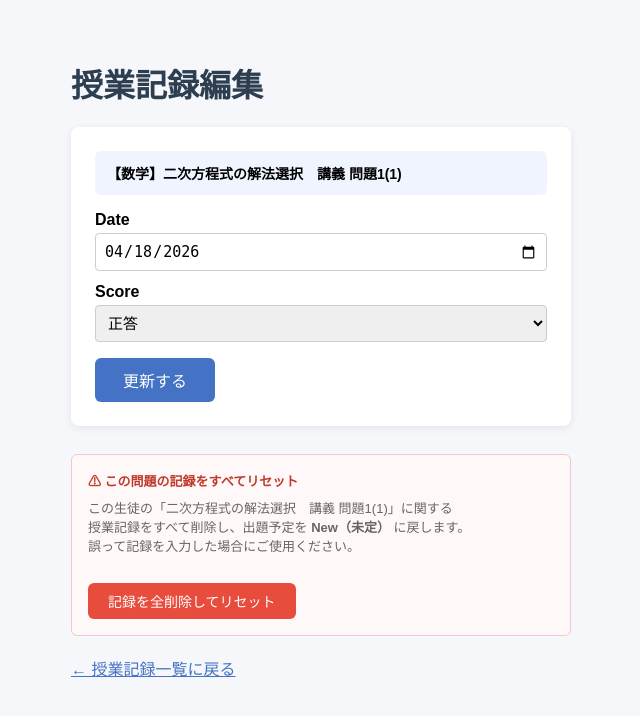
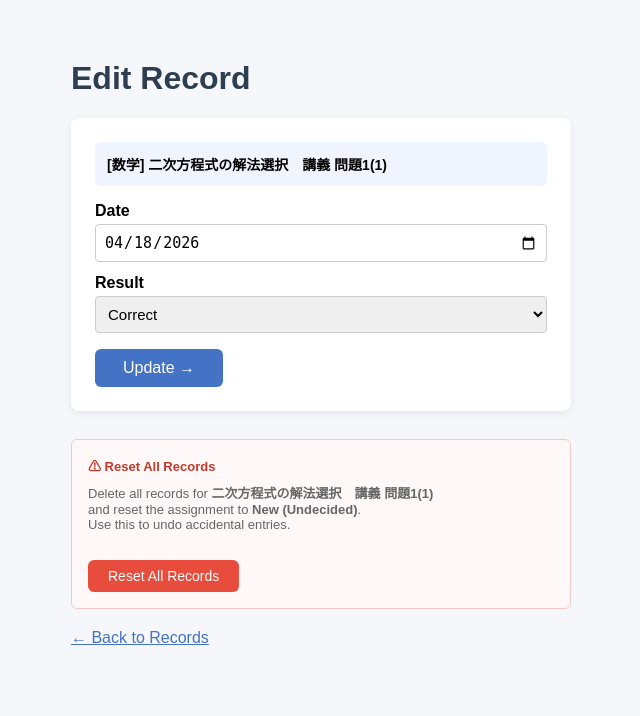
Before and after one commit to yuse0i03nakashima/study_planner, a Flask app: page /record/edit/11 in a window 1280 px wide. Shown: the top 716 px of the page, without its empty margins (319-959 px from the left). Run offline with Flask 3, Linux system fonts and the light colour scheme; data comes from the database, SQL or seed files in the repository.

Commit message:
UI統一: 日英混在・表記ズレを修正
record_edit.html:
  授業記録編集→Edit Record, 正答/誤答→Correct/Incorrect
  更新する→Update, キャンセル→Cancel, リセットする→Reset
  本当に〜→Confirm Reset, 日本語説明文→英語

record_list.html:
  削除しました→✓ Deleted, 削除失敗→Delete failed
  モーダルメッセージ→英語

record_bulk.html:
  未定→Undecided, 未来の出題予定→Future Assignments
  出題日未定→Undecided, Assignment なし→No Assignment

record.html:
  出題日未定の問題です→Problems with undecided dates. Select to record.
  (未定)→(Undecided)

problems.html:
  空欄→→Blank →（2箇所）, （なし）→(none)

assignments_list.html:
  Deleted./Save failed./Delete failed.→末尾ピリオド除去・✓プレフィックス統一

Co-Authored-By: Claude Sonnet 4.6 <noreply@anthropic.com>

```diff
--- a/templates/assignments_list.html
+++ b/templates/assignments_list.html
@@ -477,7 +477,7 @@ async function autoSave(el, id) {
     setTimeout(() => row.classList.remove('flash-row'), 600);
     showToast('✓ Saved', 'success');
   } else {
-    showToast('Save failed.', 'warn');
+    showToast('Save failed', 'warn');
   }
 }
 
@@ -890,8 +890,8 @@ function deleteAssignment(id) {
     });
     if (res.ok || res.redirected) {
       document.getElementById('row-' + id)?.remove();
-      showToast('Deleted.', 'success');
-    } else { showToast('Delete failed.', 'warn'); }
+      showToast('✓ Deleted', 'success');
+    } else { showToast('Delete failed', 'warn'); }
   });
 }
 
--- a/templates/problems.html
+++ b/templates/problems.html
@@ -215,7 +215,7 @@
           <label>No. in Textbook</label>
           <input type="number" name="order_in_textbook" id="f-order_in_textbook"
             min="1" max="9999" placeholder="e.g. 42">
-          <p class="hint">空欄→auto-set to next No. in textbook</p>
+          <p class="hint">Blank → auto-set to next No. in textbook</p>
         </div>
       </div>
 
@@ -290,7 +290,7 @@
               letter-spacing:1px;text-transform:uppercase;color:var(--text-muted);
               margin:0;cursor:pointer;">Undecided</label>
           </div>
-          <p class="hint">空欄→auto from class schedule / Undecided→excluded from plan</p>
+          <p class="hint">Blank → auto from class schedule / Undecided → excluded from plan</p>
         </div>
       </div>
 
@@ -577,7 +577,7 @@ async function askAI() {
 ` +
       `est_minutes    : ${data.estimated_minutes} min
 ` +
-      `instruction    : ${data.instruction || '（なし）'}`;
+      `instruction    : ${data.instruction || '(none)'}`;
     document.getElementById('apply-row').style.display = 'block';
   } catch(e) {
     showToast('AI suggestion failed', 'warn');
--- a/templates/record.html
+++ b/templates/record.html
@@ -152,7 +152,7 @@
       </div>
       <div id="undecided-info" style="display:none;font-family:'DM Mono',monospace;
         font-size:9px;color:var(--text-dim);margin-top:3px;letter-spacing:0.5px;">
-        出題日未定の問題です。記録する場合は選択してください。
+        Problems with undecided dates. Select to record.
       </div>
 
       <label style="margin-top:24px;">Score</label>
@@ -275,7 +275,7 @@ function filterProblems() {
         const base = textbook
           ? a.problem_number
           : '[' + a.subject + '] ' + a.textbook + ' ' + a.problem_number;
-        opt.textContent = '[' + (a.category || '') + '] ' + base + '  (未定)';
+        opt.textContent = '[' + (a.category || '') + '] ' + base + '  (Undecided)';
         sel.appendChild(opt);
       });
     }
--- a/templates/record_edit.html
+++ b/templates/record_edit.html
@@ -31,50 +31,50 @@
   </style>
 </head>
 <body>
-  <h1>授業記録編集</h1>
+  <h1>Edit Record</h1>
   <div class="form-box">
     <div class="info">
-      <strong>【{{ record.subject }}】{{ record.textbook }} {{ record.problem_number }}</strong>
+      <strong>[{{ record.subject }}] {{ record.textbook }} {{ record.problem_number }}</strong>
     </div>
     <form method="POST">
       <label>Date</label>
       <input type="date" name="date" value="{{ record.date }}" required>
-      <label>Score</label>
+      <label>Result</label>
       <select name="correct">
-        <option value="1" {% if record.correct %}selected{% endif %}>正答</option>
-        <option value="0" {% if not record.correct %}selected{% endif %}>誤答</option>
+        <option value="1" {% if record.correct %}selected{% endif %}>Correct</option>
+        <option value="0" {% if not record.correct %}selected{% endif %}>Incorrect</option>
       </select>
-      <button type="submit">更新する</button>
+      <button type="submit">Update →</button>
     </form>
   </div>
-  <!-- リセットゾーン -->
+  <!-- Reset zone -->
   <div class="danger-zone">
-    <h3>⚠ この問題の記録をすべてリセット</h3>
+    <h3>⚠ Reset All Records</h3>
     <p>
-      この生徒の「{{ record.textbook }} {{ record.problem_number }}」に関する<br>
-      授業記録をすべて削除し、出題予定を <strong>New（未定）</strong> に戻します。<br>
-      誤って記録を入力した場合にご使用ください。
+      Delete all records for <strong>{{ record.textbook }} {{ record.problem_number }}</strong><br>
+      and reset the assignment to <strong>New (Undecided)</strong>.<br>
+      Use this to undo accidental entries.
     </p>
-    <button type="button" class="btn-danger" onclick="openResetModal()">記録を全削除してリセット</button>
+    <button type="button" class="btn-danger" onclick="openResetModal()">Reset All Records</button>
   </div>
 
-  <p style="margin-top:20px;"><a href="/record/list">← 授業記録一覧に戻る</a></p>
+  <p style="margin-top:20px;"><a href="/record/list">← Back to Records</a></p>
 </div>
 
-<!-- 確認モーダル -->
+<!-- Confirm modal -->
 <div class="modal-overlay" id="reset-modal">
   <div class="modal-box">
-    <h3>本当にリセットしますか？</h3>
+    <h3>Confirm Reset</h3>
     <p>
-      「{{ record.textbook }} {{ record.problem_number }}」の授業記録が<strong>すべて削除</strong>され、
-      習熟度・カテゴリもリセットされます。<br>この操作は元に戻せません。
+      All records for <strong>{{ record.textbook }} {{ record.problem_number }}</strong> will be
+      permanently deleted and mastery / category will be reset.<br>This cannot be undone.
     </p>
     <div class="modal-actions">
-      <button class="btn-cancel" onclick="closeResetModal()">キャンセル</button>
+      <button class="btn-cancel" onclick="closeResetModal()">Cancel</button>
       <form method="POST" action="/record/reset_problem" style="margin:0;">
         <input type="hidden" name="student_id" value="{{ record.student_id }}">
         <input type="hidden" name="problem_id" value="{{ record.problem_id }}">
-        <button type="submit" class="btn-danger">リセットする</button>
+        <button type="submit" class="btn-danger">Reset</button>
       </form>
     </div>
   </div>
--- a/templates/record_list.html
+++ b/templates/record_list.html
@@ -269,9 +269,9 @@ async function deleteRecord(historyId) {
   });
   if (res.ok || res.redirected) {
     document.getElementById('hrow-' + historyId)?.remove();
-    showToast('削除しました', 'success');
+    showToast('✓ Deleted', 'success');
   } else {
-    showToast('削除失敗', 'warn');
+    showToast('Delete failed', 'warn');
   }
 }
 
@@ -279,7 +279,7 @@ async function deleteRecord(historyId) {
 function openResetModal(problemId, label) {
   document.getElementById('reset-problem-id').value = problemId;
   document.getElementById('reset-msg').textContent =
-    '「' + label + '」のすべての授業記録を削除し、出題予定を New（未定）に戻します。この操作は元に戻せません。';
+    'Delete all records for "' + label + '" and reset the assignment to New (Undecided). This cannot be undone.';
   const modal = document.getElementById('reset-modal');
   modal.style.display = 'flex';
   modal.addEventListener('click', function(e){ if(e.target===modal) closeResetModal(); }, { once: true });
```
Also changed, not shown: templates/record_bulk.html (+4 -4 lines).
